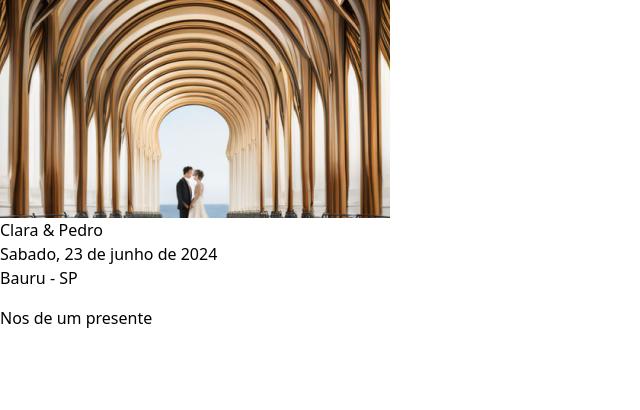
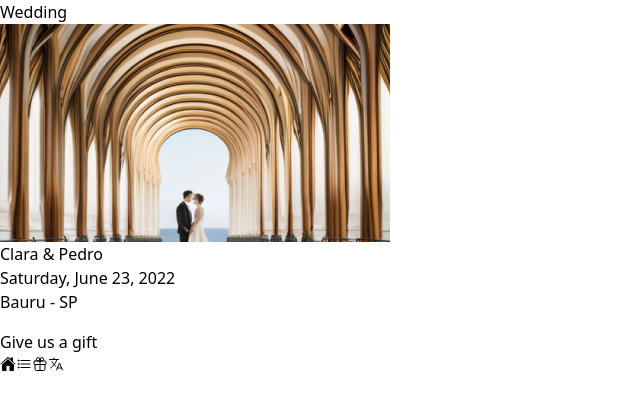
Before and after one commit to pedrojose06/wedding-webapp, a React (Vite) app: page / in a window 1280 px wide. Shown: the top 410 px of the page, without its empty margins (0-640 px from the left). Built offline with nearby package versions, Linux system fonts and the light colour scheme.

Commit message:
includes routes with translations

```diff
--- a/package.json
+++ b/package.json
@@ -20,7 +20,8 @@
     "react-i18next": "^14.0.5",
     "react-icons": "^5.0.1",
     "react-loading-skeleton": "^3.4.0",
-    "react-lottie": "^1.2.4"
+    "react-lottie": "^1.2.4",
+    "react-router-dom": "^6.22.2"
   },
   "devDependencies": {
     "@biomejs/biome": "1.5.3",
--- /dev/null
+++ b/public/locales/en/routes.json
@@ -0,0 +1,7 @@
+{
+    "wedding": "wedding",
+	 "gift-list": "gift-list",
+	 "gift": "gift",
+	 "languages": "languages",
+	 "qr-code": "qr-code"
+}
--- /dev/null
+++ b/public/locales/fr/routes.json
@@ -0,0 +1,7 @@
+{
+    "wedding": "mariage",
+	 "gift-list": "liste-de-cadeaux",
+	 "gift-details": "details-de-cadeaux",
+	 "languages": "langues",
+	 "qr-code": "qr-code"
+}
--- /dev/null
+++ b/public/locales/pt/routes.json
@@ -0,0 +1,7 @@
+{
+    "wedding": "casamento",
+	 "gift-list": "lista-de-presentes",
+	 "gift-details": "detalhes-do-presente",
+	 "languages": "idiomas",
+	 "qr-code": "qr-code"
+}
--- a/src/components/Button/Button.tsx
+++ b/src/components/Button/Button.tsx
@@ -1,22 +1,20 @@
 import React, { ReactNode } from "react";
+import { Link } from "react-router-dom";
 
 interface IButton extends React.ButtonHTMLAttributes<HTMLButtonElement> {
 	text?: string;
 	icon?: ReactNode;
-	color?: string;
-	width?: number;
+	to: string;
 }
 
-function Button({ text, icon, color, width, ...props }: IButton) {
+function Button({ text, icon, color, to, ...props }: IButton) {
 	return (
-		<button
-			className="flex items-center justify-center font-bold"
-			type="button"
-			{...props}
-		>
-			{icon}
-			{text}
-		</button>
+		<Link to={to} className="flex items-center justify-center font-bold">
+			<button type="button" {...props}>
+				{icon}
+				{text}
+			</button>
+		</Link>
 	);
 }
 
--- a/src/libs/i18n.ts
+++ b/src/libs/i18n.ts
@@ -8,11 +8,16 @@ export default i18n
 	.use(initReactI18next)
 	.use(Backend)
 	.init({
-		lng: "pt",
+		lng: "en",
 		fallbackLng: "en",
+		ns: ["translation", "routes"], // Make sure 'routes' is included here
+		defaultNS: "translation",
 		debug: false,
 		returnObjects: true,
+		interpolation: {
+			escapeValue: false,
+		},
 		backend: {
-			loadPath: "/locales/{{lng}}/translation.json",
+			loadPath: "/locales/{{lng}}/{{ns}}.json",
 		},
 	});
--- a/src/main.tsx
+++ b/src/main.tsx
@@ -1,10 +1,12 @@
 import React from "react";
 import ReactDOM from "react-dom/client";
-import App from "./App.tsx";
 
+import { BrowserRouter } from "react-router-dom";
 import SkeletonLoader from "./components/SkeletonLoader/SkeletonLoader.tsx";
 import "./index.css";
 import "./libs/i18n.ts";
+import MainRoutes from "./routes.tsx";
+import MobileNavigation from "./templates/MobileNavigation/MobileNavigation.tsx";
 
 // biome-ignore lint/style/noNonNullAssertion: <explanation>
 ReactDOM.createRoot(document.getElementById("root")!).render(
@@ -18,7 +20,12 @@ ReactDOM.createRoot(document.getElementById("root")!).render(
 				</div>
 			}
 		>
-			<App />
+			<BrowserRouter>
+				<MobileNavigation>
+					<MainRoutes />
+				</MobileNavigation>
+			</BrowserRouter>
+			{/* <App /> */}
 		</React.Suspense>
 	</React.StrictMode>,
 );
--- a/src/molecules/MobileBottomNavigation/MobileBottomNavigation.tsx
+++ b/src/molecules/MobileBottomNavigation/MobileBottomNavigation.tsx
@@ -1,4 +1,5 @@
 import { useAtom } from "jotai";
+import { useTranslation } from "react-i18next";
 import {
 	IoGift,
 	IoGiftOutline,
@@ -15,25 +16,30 @@ import ACTIVE_PAGE from "../../templates/MobileNavigation/constants";
 
 export default function MobileBottomNavigation() {
 	const [page, setPage] = useAtom(activePage);
+	const { t: tRoute } = useTranslation("routes");
 
 	return (
 		<div className="flex justify-around h-16 border border-t-gray-200 bottom-0 w-full bg-white fixed bottom-0 ">
 			<Button
+				className="w-16"
 				icon={page === ACTIVE_PAGE.HOME ? <IoHome /> : <IoHomeOutline />}
-				width={64}
 				onClick={() => setPage(ACTIVE_PAGE.HOME)}
+				to={tRoute("wedding")}
 			/>
 			<Button
+				className="w-16"
 				icon={page === ACTIVE_PAGE.GIFT_LIST ? <IoList /> : <IoListOutline />}
-				width={64}
 				onClick={() => setPage(ACTIVE_PAGE.GIFT_LIST)}
+				to={tRoute("gift-list")}
 			/>
 			<Button
+				className="w-16"
 				icon={page === ACTIVE_PAGE.GIFT_DETAIL ? <IoGift /> : <IoGiftOutline />}
-				width={64}
 				onClick={() => setPage(ACTIVE_PAGE.GIFT_DETAIL)}
+				to={tRoute("gift")}
 			/>
 			<Button
+				className="w-16"
 				icon={
 					page === ACTIVE_PAGE.LANGUAGES ? (
 						<IoLanguage />
@@ -41,8 +47,8 @@ export default function MobileBottomNavigation() {
 						<IoLanguageOutline />
 					)
 				}
-				width={64}
 				onClick={() => setPage(ACTIVE_PAGE.LANGUAGES)}
+				to={tRoute("languages")}
 			/>
 		</div>
 	);
--- /dev/null
+++ b/src/routes.tsx
@@ -0,0 +1,25 @@
+import { lazy } from "react";
+import { useTranslation } from "react-i18next";
+import { Route, Routes } from "react-router-dom";
+
+const Home = lazy(() => import("./templates/Home/Home"));
+const GiftList = lazy(() => import("./templates/GiftList/GiftList"));
+const GiftDetails = lazy(() => import("./templates/GiftDetails/GiftDetails"));
+const QrCode = lazy(() => import("./templates/QrCode/QrCode"));
+const ChangeLanguage = lazy(
+	() => import("./templates/ChangeLanguage/ChangeLanguage"),
+);
+
+export default function MainRoutes() {
+	const { t: tRoute } = useTranslation("routes");
+	return (
+		<Routes>
+			<Route path="/" element={<Home />} />
+			<Route path={tRoute("wedding")} element={<Home />} />
+			<Route path={tRoute("gift")} element={<GiftDetails />} />
+			<Route path={tRoute("gift-list")} element={<GiftList />} />
+			<Route path={tRoute("languages")} element={<ChangeLanguage />} />
+			<Route path={tRoute("qr-code")} element={<QrCode />} />
+		</Routes>
+	);
+}
--- a/src/templates/GiftDetails/GiftDetails.tsx
+++ b/src/templates/GiftDetails/GiftDetails.tsx
@@ -70,6 +70,7 @@ export default function GiftDetails() {
 					</div>
 					<Button
 						className="bg-indigo-500 text-white w-4/5 rounded-2xl flex justify-center items-center mx-auto h-12"
+						to="qr-code"
 						icon={<IoQrCode className="mr-3" color="white" />}
 						onClick={() => setPage(ACTIVE_PAGE.QRCODE)}
 						text={t("GerarQRCode")}
--- a/src/templates/Home/Home.tsx
+++ b/src/templates/Home/Home.tsx
@@ -10,6 +10,7 @@ import ACTIVE_PAGE from "../MobileNavigation/constants";
 export default function Home() {
 	const [, setHomepage] = useAtom(activePage);
 	const { t } = useTranslation();
+	const { t: tRoutes } = useTranslation("routes");
 
 	setHomepage(ACTIVE_PAGE.HOME);
 
@@ -22,9 +23,9 @@ export default function Home() {
 			<div className="flex w-full justify-center pt-7">
 				<Button
 					className="w-3/4 bg-indigo-400 text-white rounded-full h-10 flex justify-center items-center"
+					to={tRoutes("wedding")}
 					icon={<IoGift className="mr-3" color="white" />}
 					text={t("NosDeUmPresente")}
-					onClick={() => setHomepage(ACTIVE_PAGE.GIFT_LIST)}
 				/>
 			</div>
 		</>
```
Also changed, not shown: src/utils/routerConstants.ts (added, +11 -0 lines), 1 other file (tests, documents, lock files or other folders).
